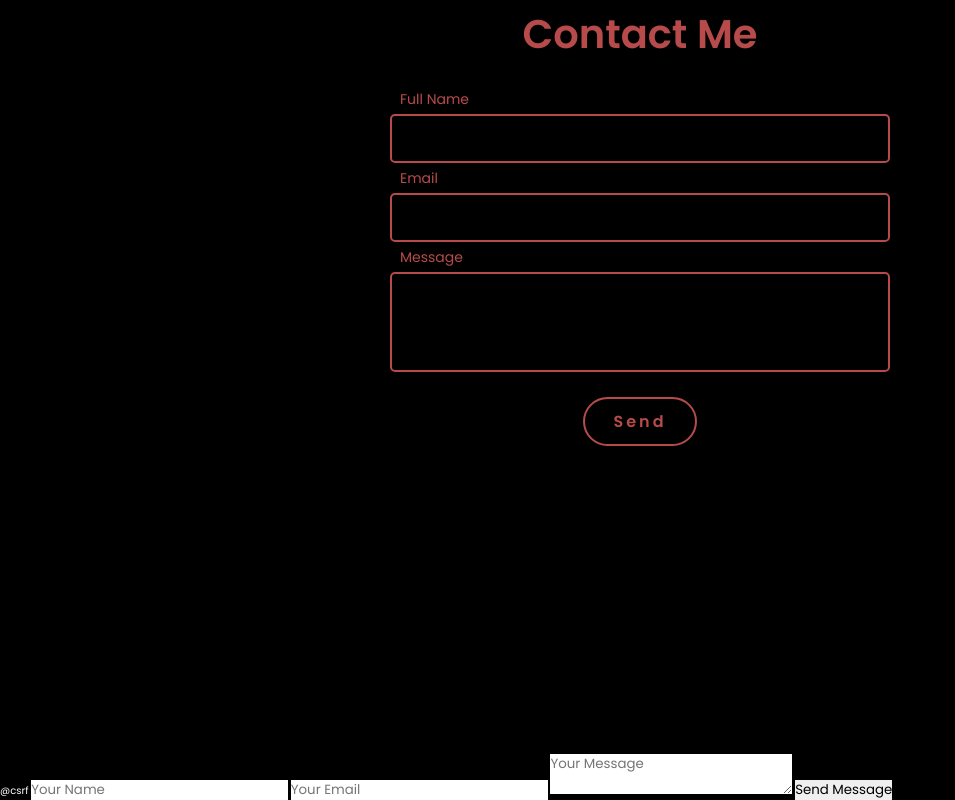
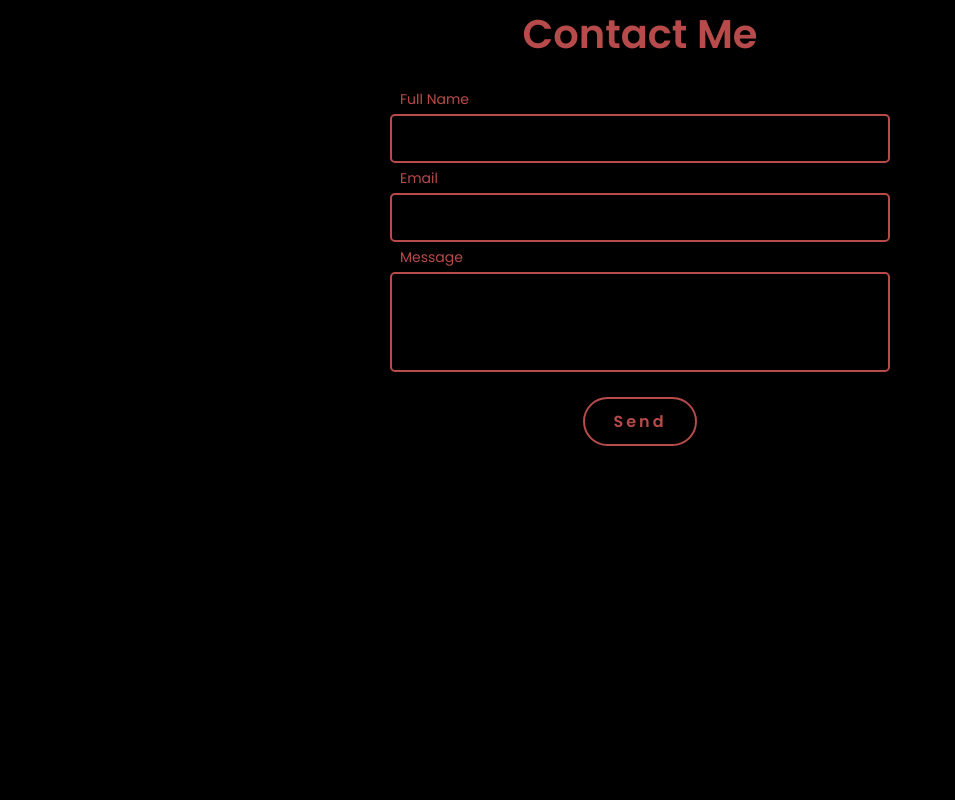
Before and after one commit to smartrize/belal.github.io, a plain HTML site: page index.html in a window 1280 px wide. Shown: the part 4190-4990 px from the top of the page, without its empty margins (0-955 px from the left). After the commit the page ends 4944 px from the top, so only its background shows below. Drawn offline with Linux system fonts and the light colour scheme; no server answers.

Commit message:
Update index.html

```diff
--- a/index.html
+++ b/index.html
@@ -193,20 +193,7 @@
 
 
 
-    <script>
-        document.querySelector(".contact-form").addEventListener("submit", function(event) {
-            event.preventDefault();
-            document.querySelector(".form-response").style.display = "block";
-        });
-    </script>
 
-    <form action="/contact" method="POST">
-        @csrf
-        <input type="text" name="name" placeholder="Your Name" required>
-        <input type="email" name="email" placeholder="Your Email" required>
-        <textarea name="message" placeholder="Your Message" required></textarea>
-        <button type="submit">Send Message</button>
-    </form>
 
 
 </body>
```
